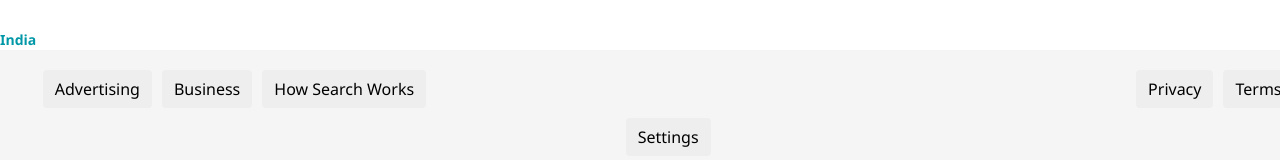
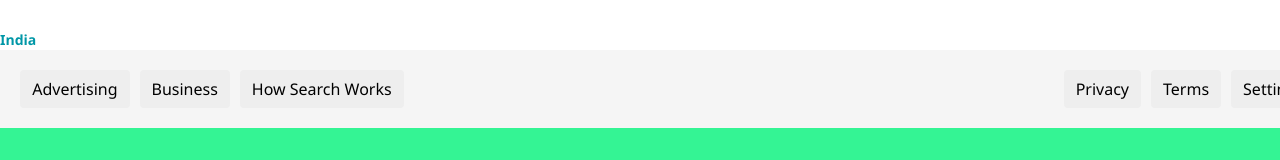
Before and after one commit to Awaneesh075/Google-clone-, a React (Vite) app: page / in a window 1280 px wide. Shown: the part 567-727 px from the top of the page. Built offline with nearby package versions, Linux system fonts and the light colour scheme.

Commit message:
fix footer

```diff
--- a/src/App.css
+++ b/src/App.css
@@ -138,7 +138,7 @@
 }
 
 #How {
-    margin-right: 700px;
+    margin-right: 650px;
 }
 
 /* Responsive */
```
